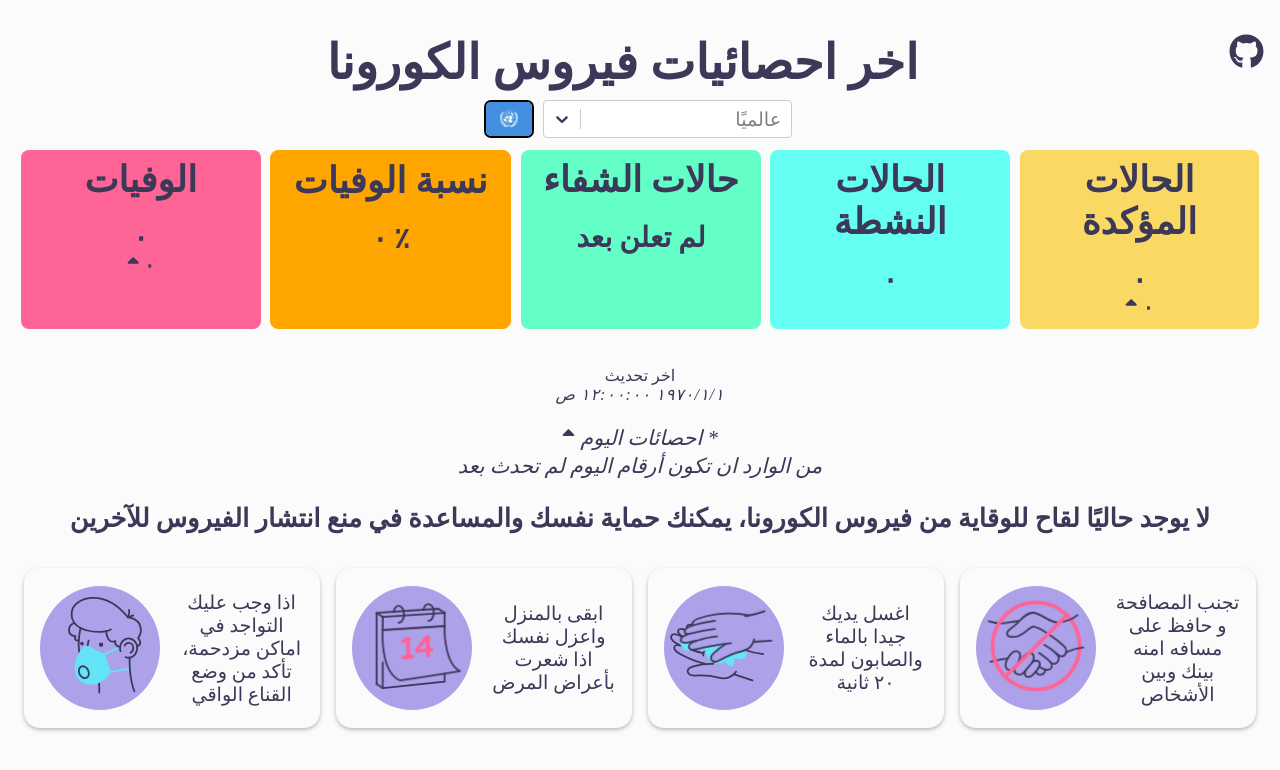
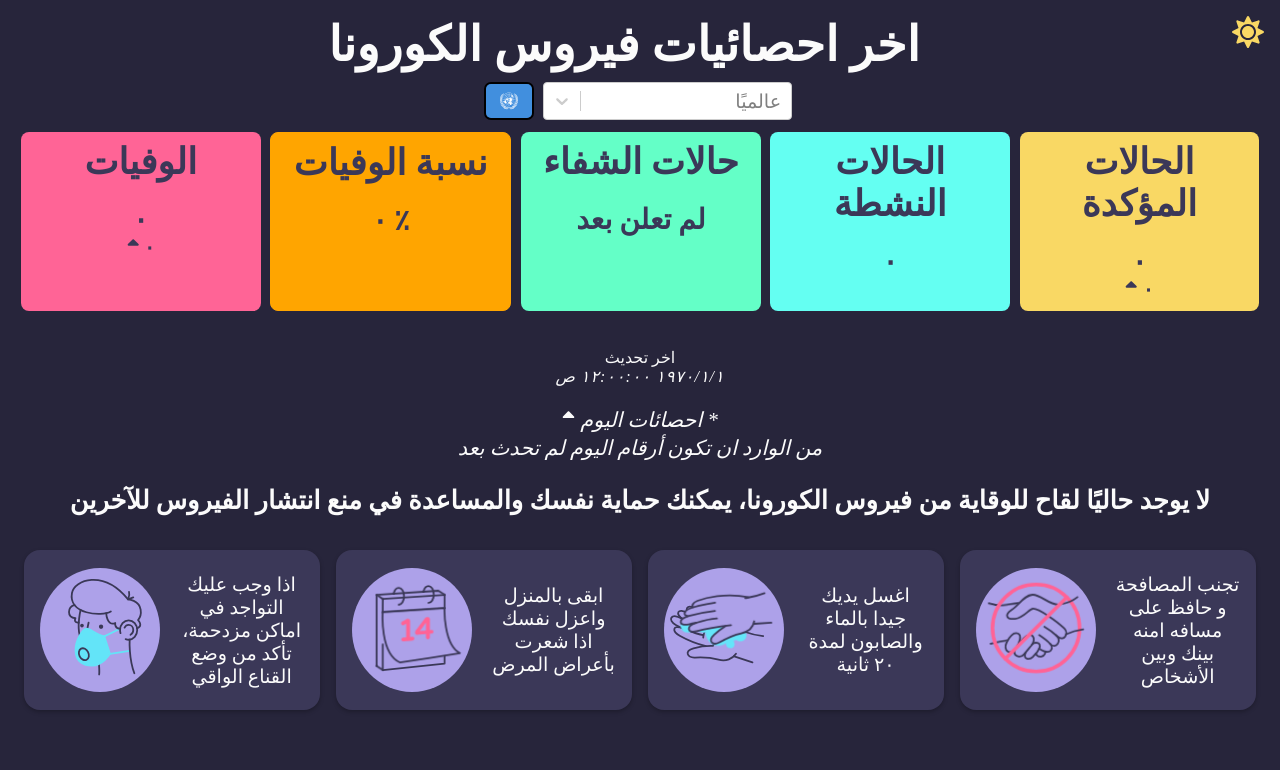
Before and after one commit to ahmedzacky/covid-bel3araby, a React (Create React App) app: page / in a window 1280 px wide. Shown: the top 770 px of the page. Built offline with nearby package versions, Linux system fonts and the light colour scheme; no server answers.

Commit message:
added dark mode

```diff
--- a/package.json
+++ b/package.json
@@ -11,11 +11,13 @@
     "@testing-library/react": "^9.3.2",
     "@testing-library/user-event": "^7.1.2",
     "axios": "^0.19.2",
+    "local-storage-fallback": "^4.1.1",
     "lottie-web": "^5.6.7",
     "react": "^16.13.1",
     "react-dom": "^16.13.1",
     "react-scripts": "3.4.1",
-    "react-select": "^3.1.0"
+    "react-select": "^3.1.0",
+    "styled-components": "^5.1.0"
   },
   "scripts": {
     "start": "react-scripts start",
--- a/src/App.js
+++ b/src/App.js
@@ -5,8 +5,7 @@ import { Confirmed, Active, Recovered, DeathRatio, Deaths } from './components/S
 import Disclaimer from "./components/Disclaimer";
 import Cards from "./components/Cards";
 import SearchCountries from "./components/SearchCountries"
-import Head from "./components/Head";
-
+import Header from "./components/Theme/Header";
 
 const App = () => {
     const [countryData, setcountryData] = useState({updated:0,cases:0, todayCases:0, deaths:0, todayDeaths:0, recovered:0, active:0});
@@ -62,10 +61,9 @@ const App = () => {
     deathRatio = countryData.deaths && (countryData.deaths / countryData.cases) * 100 ;
 
     return (
-
+        <body>
             <div className="container">
-            <br></br>
-            <Head/>
+                <Header/>
                 <SearchCountries countryData={countryData} Arabized={Arabized} getCountryData={getCountryData}/>
                 <div className='flex'>
                     <Confirmed cases={countryData.cases} todayCases={countryData.todayCases} />
@@ -77,7 +75,9 @@ const App = () => {
                 <Disclaimer updated={countryData.updated} />
                 <Cards />
             </div>
+        </body>
     )
 }
 
+
 export default App
--- a/src/components/Disclaimer.js
+++ b/src/components/Disclaimer.js
@@ -2,11 +2,11 @@ import React from 'react'
 import { faSortUp } from "@fortawesome/free-solid-svg-icons"
 import { FontAwesomeIcon } from '@fortawesome/react-fontawesome'
 
-const Disclaimer = (props) => (
+const Disclaimer = ({updated}) => (
     <div>
         <div>
             <p>اخر تحديث</p>
-            <p className="date">{new Date(props.updated).toLocaleString('ar-eg')}</p>
+            <p className="date">{new Date(updated).toLocaleString('ar-eg')}</p>
             <br/>
             <p className="warning"><FontAwesomeIcon icon={faSortUp} /> احصائات اليوم *</p>
             <p className="warning">من الوارد ان تكون أرقام اليوم لم تحدث بعد</p>
--- a/src/components/Head.js
+++ /dev/null
@@ -1,12 +0,0 @@
-import React from 'react';
-import { FontAwesomeIcon } from '@fortawesome/react-fontawesome'
-import {faGithub} from '@fortawesome/free-brands-svg-icons'
-
-const Head = () => (
-    <header>
-    <a href="https://github.com/ahmedzacky/covid-bel3araby" className="github"><FontAwesomeIcon icon={faGithub} /></a>
-    <h1> اخر احصائيات فيروس الكورونا</h1>
-    </header>
-)
-
-export default Head
--- a/src/components/SearchCountries.js
+++ b/src/components/SearchCountries.js
@@ -2,19 +2,19 @@ import React from 'react'
 import UNFlag from '../countries/Flag_of_the_United_Nations.svg'
 import Select from 'react-select'
 
-const SearchCountries = (props) => (
+const SearchCountries = ({Arabized, countryData, getCountryData}) => (
     <div className="search-container">
-        {   props.countryData.countryInfo ?
-            <img className="flag" src={props.countryData.countryInfo.flag} alt=""/> :
+        {   countryData.countryInfo ?
+            <img className="flag" src={countryData.countryInfo.flag} alt=""/> :
             <img className="flag" src={UNFlag} alt=""/>    }
         <Select
             isRtl
             isClearable
             placeholder="عالميًا"
             className="dropdown"
-            options={props.Arabized}
-            value={props.Arabized.value}
-            onChange={props.getCountryData}
+            options={Arabized}
+            value={Arabized.value}
+            onChange={getCountryData}
         />
     </div>
 )
--- a/src/components/Stats.js
+++ b/src/components/Stats.js
@@ -2,35 +2,35 @@ import React from 'react';
 import { faSortUp } from "@fortawesome/free-solid-svg-icons"
 import { FontAwesomeIcon } from '@fortawesome/react-fontawesome'
 
-export const Confirmed = (props) => (
+export const Confirmed = ({cases, todayCases}) => (
     <div className='box confirmed'>
         <h2>الحالات المؤكدة</h2>
-        <h3>{props.cases.toLocaleString('ar-eg')}</h3>
-        <h5>{props.todayCases.toLocaleString('ar-eg')} <FontAwesomeIcon icon={faSortUp}/></h5>
+        <h3>{cases.toLocaleString('ar-eg')}</h3>
+        <h5>{todayCases.toLocaleString('ar-eg')} <FontAwesomeIcon icon={faSortUp}/></h5>
     </div>
 )
-export const Active = (props) => (
+export const Active = ({active}) => (
     <div className='box active'>
         <h2>الحالات النشطة</h2>
-        <h3>{props.active.toLocaleString('ar-eg')}</h3>
+        <h3>{active.toLocaleString('ar-eg')}</h3>
     </div>
 )
-export const Recovered = (props) => (
+export const Recovered = ({recovered}) => (
     <div className='box recovered'>
         <h2>حالات الشفاء</h2>
-        <h3>{props.recovered? props.recovered.toLocaleString('ar-eg'): "لم تعلن بعد"}</h3>
+        <h3>{recovered? recovered.toLocaleString('ar-eg'): "لم تعلن بعد"}</h3>
     </div>
 )
-export const DeathRatio = (props) => (
+export const DeathRatio = ({deathRatio}) => (
     <div className='box death'>
         <h2>نسبة الوفيات</h2>
-        <h3>٪ {props.deathRatio.toLocaleString('ar-eg',  {maximumSignificantDigits: 3})} </h3>
+        <h3>٪ {deathRatio.toLocaleString('ar-eg',  {maximumSignificantDigits: 3})} </h3>
     </div>
 )
-export const Deaths = (props) => (
+export const Deaths = ({deaths, todayDeaths}) => (
     <div className='box dead'>
         <h2>الوفيات</h2>
-        <h3>{props.deaths.toLocaleString('ar-eg')}</h3>
-        <h5>{props.todayDeaths.toLocaleString('ar-eg')} <FontAwesomeIcon icon={faSortUp}/></h5>
+        <h3>{deaths.toLocaleString('ar-eg')}</h3>
+        <h5>{todayDeaths.toLocaleString('ar-eg')} <FontAwesomeIcon icon={faSortUp}/></h5>
     </div>
 )
--- /dev/null
+++ b/src/components/Theme/Header.js
@@ -0,0 +1,33 @@
+import React, { useState } from 'react';
+import {createGlobalStyle, ThemeProvider} from 'styled-components'
+import {Moon, Sun} from './Icons'
+
+const GlobalStyle = createGlobalStyle
+`
+.container{
+    background-color: ${props => props.theme.mode==='dark' ? '#27253B': '#fbfbfb'};
+    color: ${props => props.theme.mode==='dark' ? '#fbfbfb': '#3b3858'};
+}
+.card-info {
+    background-color: ${props => props.theme.mode==='dark' ? '#3B3858': '#fbfbfb'};
+}
+`
+
+const Header = () => {
+    const [theme, setTheme] = useState({mode: 'dark'})
+    return (
+    <ThemeProvider theme={theme}>
+        <GlobalStyle/>
+        <button
+            className="btn svg"
+            onClick={() => setTheme(theme.mode === 'light'? {mode:'dark'} : {mode:'light'})}
+        >
+            {theme.mode==="light"?
+            <Moon /> :
+            <Sun /> }
+        </button>
+        <h1>اخر احصائيات فيروس الكورونا</h1>
+    </ThemeProvider>
+)}
+
+export default Header
--- /dev/null
+++ b/src/components/Theme/Icons.js
@@ -0,0 +1,40 @@
+import React from "react";
+
+
+export const Moon = () => {
+  return (
+    <svg
+      aria-hidden="true"
+      focusable="false"
+      data-prefix="fas"
+      data-icon="moon"
+      role="img"
+      xmlns="http://www.w3.org/2000/svg"
+      viewBox="0 0 512 512"
+    >
+      <path
+        fill="currentColor"
+        d="M283.211 512c78.962 0 151.079-35.925 198.857-94.792 7.068-8.708-.639-21.43-11.562-19.35-124.203 23.654-238.262-71.576-238.262-196.954 0-72.222 38.662-138.635 101.498-174.394 9.686-5.512 7.25-20.197-3.756-22.23A258.156 258.156 0 0 0 283.211 0c-141.309 0-256 114.511-256 256 0 141.309 114.511 256 256 256z"
+      ></path>
+    </svg>
+  );
+};
+
+export const Sun = () => {
+  return (
+    <svg
+      aria-hidden="true"
+      focusable="false"
+      data-prefix="fas"
+      data-icon="sun"
+      role="img"
+      xmlns="http://www.w3.org/2000/svg"
+      viewBox="0 0 512 512"
+    >
+      <path
+        fill="#f9d864"
+        d="M256 160c-52.9 0-96 43.1-96 96s43.1 96 96 96 96-43.1 96-96-43.1-96-96-96zm246.4 80.5l-94.7-47.3 33.5-100.4c4.5-13.6-8.4-26.5-21.9-21.9l-100.4 33.5-47.4-94.8c-6.4-12.8-24.6-12.8-31 0l-47.3 94.7L92.7 70.8c-13.6-4.5-26.5 8.4-21.9 21.9l33.5 100.4-94.7 47.4c-12.8 6.4-12.8 24.6 0 31l94.7 47.3-33.5 100.5c-4.5 13.6 8.4 26.5 21.9 21.9l100.4-33.5 47.3 94.7c6.4 12.8 24.6 12.8 31 0l47.3-94.7 100.4 33.5c13.6 4.5 26.5-8.4 21.9-21.9l-33.5-100.4 94.7-47.3c13-6.5 13-24.7.2-31.1zm-155.9 106c-49.9 49.9-131.1 49.9-181 0-49.9-49.9-49.9-131.1 0-181 49.9-49.9 131.1-49.9 181 0 49.9 49.9 49.9 131.1 0 181z"
+      ></path>
+    </svg>
+  );
+};
--- a/src/style.css
+++ b/src/style.css
@@ -1,9 +1,14 @@
+
 *{
     margin: 0;
     padding: 0;
     box-sizing: border-box;
+}
+
+body{
+    transition: background 300ms ease-in, color 325ms ease-in;
     text-align: center;
-    color: #3b3858;
+
 }
 
 h1{
@@ -12,11 +17,10 @@ h1{
 
 .github{
     font-size: 35px;
-    float: right;
+
 }
 
 .container{
-    background-color: #fbfbfb;
     width: 100%;
     padding: 1em;
     height: 100vh;
@@ -36,6 +40,7 @@ h1{
 }
 
 .box{
+    color: #3b3858;
     font-weight: 800;
     margin: 0.2em;
     margin-top: 0.5em;
@@ -46,6 +51,16 @@ h1{
     font-size: 1.5em;
 }
 
+.btn.svg {
+    float: right;
+    background: none;
+    border: none;
+}
+
+  .btn.svg > svg {
+    width: 2rem;
+    height: 2rem;
+}
 
 .disclaimer{
     font-size: 1.6em;
@@ -120,6 +135,7 @@ h1{
 }
 
 .dropdown{
+    color: #27253B;
     font-size: 1.2em;
     width: 80%;
     margin: 0 auto;
```
Also changed, not shown: 1 other file (tests, documents, lock files or other folders). Lines whose indentation alone changed are shown as unchanged.
